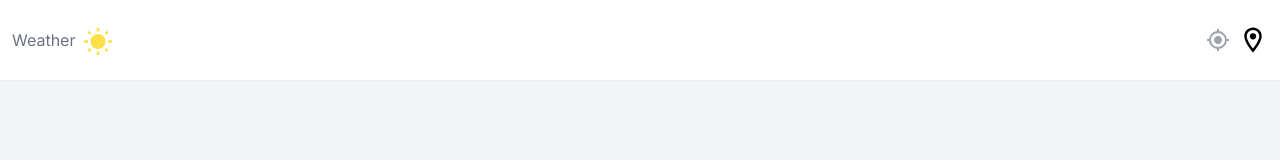
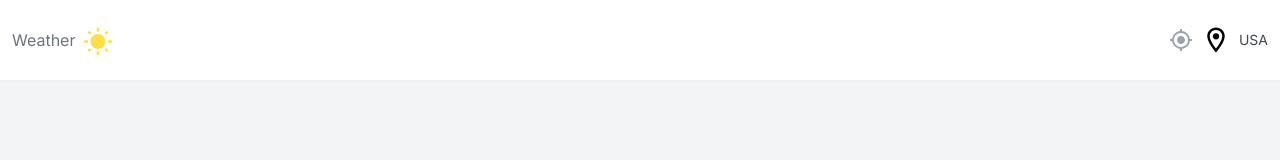
Before and after one commit to Justinmemphis/weather-app, a Next.js app: page / in a window 1280 px wide. Shown: the top 160 px of the page. Built offline with nearby package versions, Linux system fonts and the light colour scheme.

Commit message:
add location placeholder

```diff
--- a/src/components/Navbar.tsx
+++ b/src/components/Navbar.tsx
@@ -14,6 +14,7 @@ export default function Navbar({}: Props) {
 		<section className="flex gap-2 items-center">
 			<MdMyLocation className="text-2xl text-gray-400 hover:opacity-80 cursor-pointer" />
 			<MdOutlineLocationOn className="text-3xl" />
+			<p className="text-slate-900/80 text-sm"> USA </p>
 		</section>
 	</div>
 </nav>
```
Lines whose indentation alone changed are shown as unchanged.
